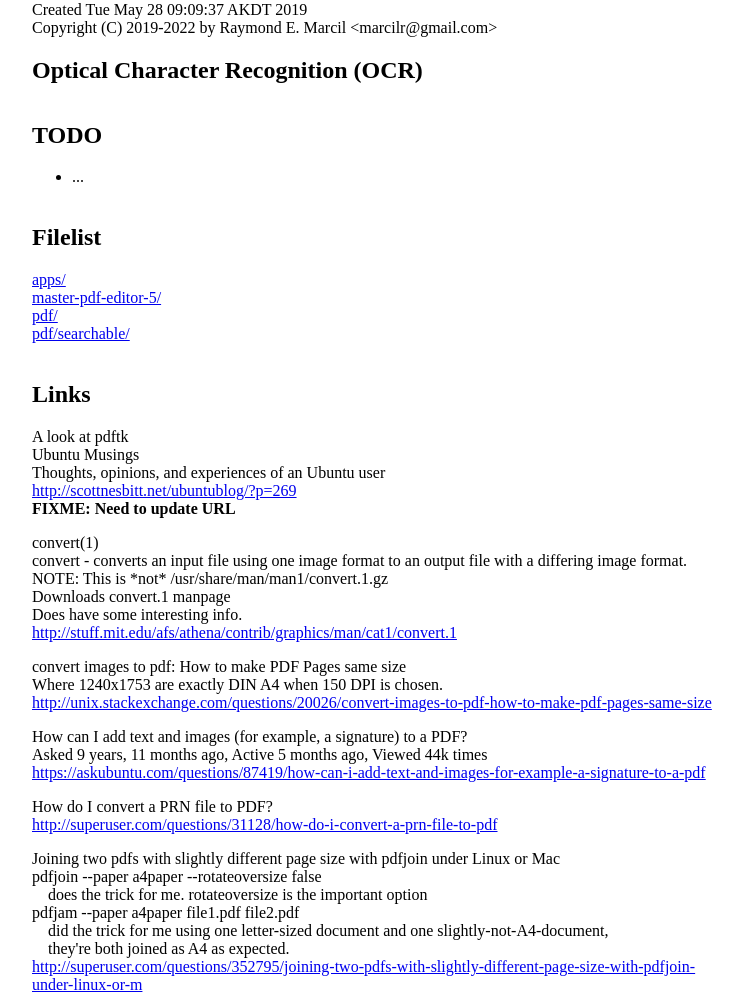
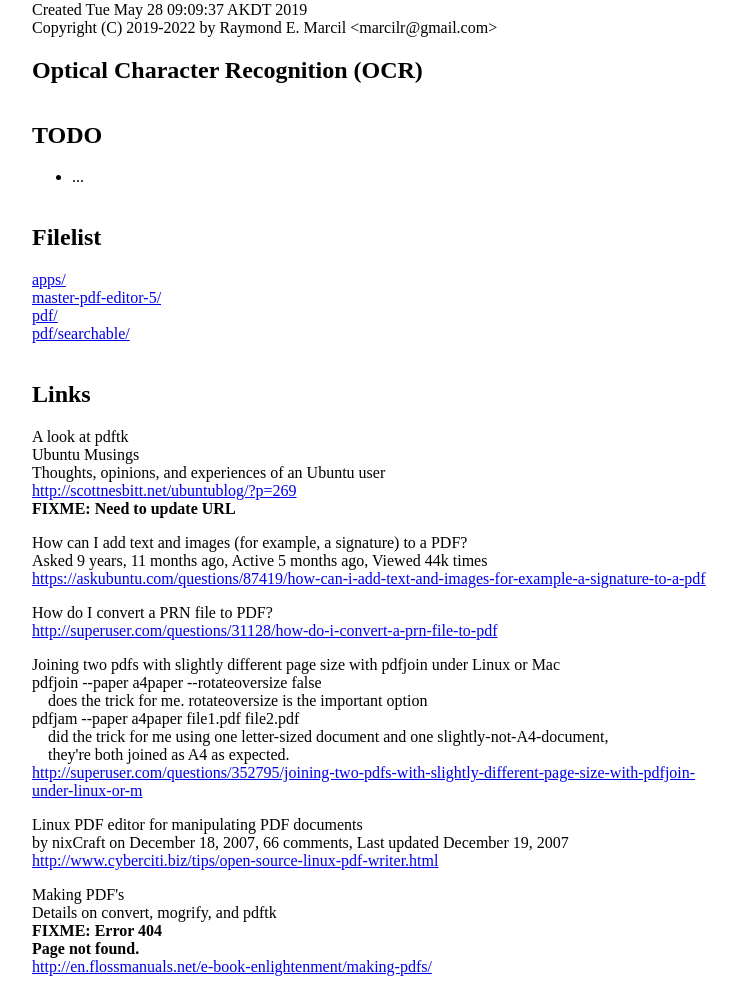
Before and after one commit to marcilr/ocr, a plain HTML site: page index.html in a window 1280 px wide. Shown: the part 107-1100 px from the top of the page, without its empty margins (100-843 px from the left). Drawn offline with Linux system fonts and the light colour scheme.

Commit message:
Removed items from links under pdf/index.html:
<p>
convert(1)<br>
convert - converts an input file using one image format to
an output file with a differing image format.<br>
NOTE: This is *not* /usr/share/man/man1/convert.1.gz<br>
Downloads convert.1 manpage<br>
Does have some interesting info.<br>
<a href="http://stuff.mit.edu/afs/athena/contrib/graphics/man/cat1/convert.1">
  http://stuff.mit.edu/afs/athena/contrib/graphics/man/cat1/convert.1</a>
</p>

<p>
convert images to pdf: How to make PDF Pages same size<br>
Where 1240x1753 are exactly DIN A4 when 150 DPI is chosen.<br>
<a href="http://unix.stackexchange.com/questions/20026/convert-images-to-pdf-how-to-make-pdf-pages-same-size">
  http://unix.stackexchange.com/questions/20026/convert-images-to-pdf-how-to-make-pdf-pages-same-size</a>
</p>

```diff
--- a/index.html
+++ b/index.html
@@ -102,24 +102,6 @@ Thoughts, opinions, and experiences of an Ubuntu user<br>
 </p>
 
 <p>
-convert(1)<br>
-convert - converts an input file using one image format to
-an output file with a differing image format.<br>
-NOTE: This is *not* /usr/share/man/man1/convert.1.gz<br>
-Downloads convert.1 manpage<br>
-Does have some interesting info.<br>
-<a href="http://stuff.mit.edu/afs/athena/contrib/graphics/man/cat1/convert.1">
-  http://stuff.mit.edu/afs/athena/contrib/graphics/man/cat1/convert.1</a>
-</p>
-
-<p>
-convert images to pdf: How to make PDF Pages same size<br>
-Where 1240x1753 are exactly DIN A4 when 150 DPI is chosen.<br>
-<a href="http://unix.stackexchange.com/questions/20026/convert-images-to-pdf-how-to-make-pdf-pages-same-size">
-  http://unix.stackexchange.com/questions/20026/convert-images-to-pdf-how-to-make-pdf-pages-same-size</a>
-</p>
-
-<p>
 How can I add text and images (for example, a signature) to a PDF?<br>
 Asked 9 years, 11 months ago, Active 5 months ago, Viewed 44k times<br>
 <a href="https://askubuntu.com/questions/87419/how-can-i-add-text-and-images-for-example-a-signature-to-a-pdf">
```
